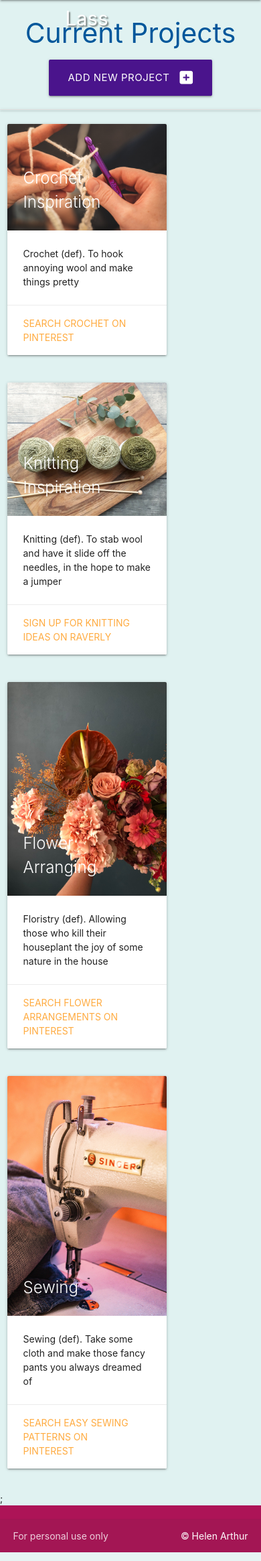
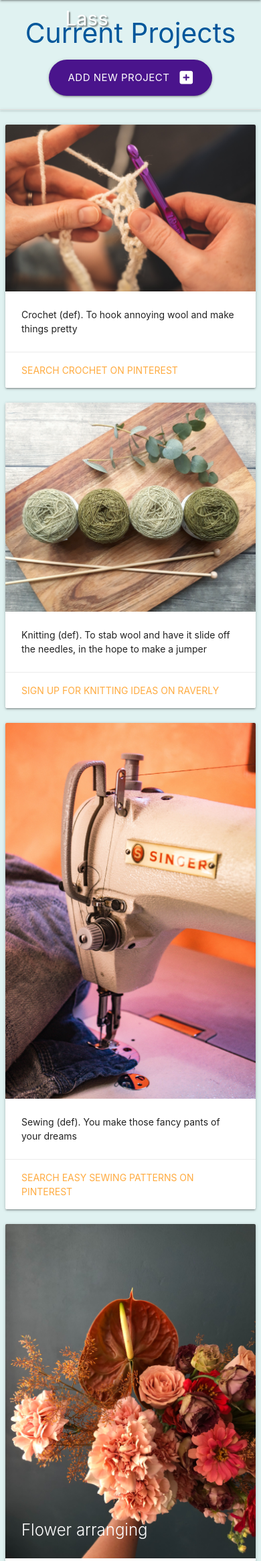
Before and after one commit to HArt11/taskmanager, a Flask app: page /tasks in a window 390 px wide. Shown: the part 56-2386 px from the top of the page at 67% size. Run offline with Flask 3, Linux system fonts and the light colour scheme.

Commit message:
cards aligned to columns and now responsive

```diff
--- a/taskmanager/static/css/style.css
+++ b/taskmanager/static/css/style.css
@@ -16,11 +16,7 @@
     color: rgb(5, 65, 5);
 }
 
-/**card styling **/
 
-card {
-    background-color: rgb(124, 87, 124);
-}
 
 .brand-logo {
     text-shadow: 2px 2px 2px rgb(0, 0, 0, 0.5);
@@ -61,6 +57,45 @@
     position: center;
 }
 
-img.soon {
-    position: center;
+.btn-large {
+    border-radius: 50px;
 }
+
+.btn {
+    border-radius: 10px;
+}
+
+.row {
+    display: flex;
+    flex-wrap: wrap;
+    padding: 0 4px;
+}
+
+/* Create four equal columns that sits next to each other */
+.column {
+    flex: 25%;
+    max-width: 25%;
+    padding: 0 4px;
+}
+
+.column img {
+    margin-top: 8px;
+    vertical-align: middle;
+    width: 100%;
+}
+
+/* Responsive layout - makes a two column-layout instead of four columns */
+@media screen and (max-width: 800px) {
+    .column {
+        flex: 50%;
+        max-width: 50%;
+    }
+}
+
+/* Responsive layout - makes the two columns stack on top of each other instead of next to each other */
+@media screen and (max-width: 600px) {
+    .column {
+        flex: 100%;
+        max-width: 100%;
+    }
+}
--- a/taskmanager/templates/tasks.html
+++ b/taskmanager/templates/tasks.html
@@ -40,30 +40,29 @@
   </li>
   {% endfor %}
 </ul>
-<span>
+
 <div class="row">
-    <div class="col s8 m3">
+  <!--first card-->
+  <div class="column">
     <div class="card">
       <div class="card-image">
         <img src="./static/images/crochet1.jpg" />
         <span class="card-title">Crochet Inspiration</span>
-        </div>
         <div class="card-content">
           <p>Crochet (def). To hook annoying wool and make things pretty</p>
         </div>
         <div class="card-action">
-          <a href="#">Search Crochet on Pinterest</a>
+          <a href="https://www.pinterest.co.uk/search/pins/?q=crochet%20patterns&rs=typed" target="_blank">Search Crochet on Pinterest</a>
         </div>
       </div>
     </div>
   </div>
-  <div class="row">
-    <div class="col s8 m3">
+  <!--second card-->
+  <div class="column">
     <div class="card">
       <div class="card-image">
         <img src="./static/images/knitting1.jpg" />
         <span class="card-title">Knitting Inspiration</span>
-        </div>
         <div class="card-content">
           <p>
             Knitting (def). To stab wool and have it slide off the needles, in
@@ -71,59 +70,51 @@
           </p>
         </div>
         <div class="card-action">
-          <a href="https://www.ravelry.com/invitations"
+          <a href="https://www.ravelry.com/invitations" target="_blank"
             >Sign up for Knitting ideas on Raverly</a
           >
         </div>
         </div>
         </div>
         </div>
-  <div class="row">
-    <div class="col s8 m3">
+
+        <div class="column">
           <div class="card">
             <div class="card-image">
-          <img src="./static/images/flowers1.jpg" />
-          <span class="card-title">Flower Arranging</span>
-        </div>
+              <img src="./static/images/sewing2.jpg" />
+              <span class="card-title">Sewing</span>
               <div class="card-content">
                 <p>
-            Floristry (def). Allowing those who kill their houseplant the joy of
-            some nature in the house
+                  Sewing (def). You make those fancy pants of your dreams
                 </p>
               </div>
               <div class="card-action">
-          <a
-            href="https://www.pinterest.co.uk/search/pins/?rs=ac&len=2&q=flower%20arrangements%20diy&eq=flower%20arr&etslf=6739"
-            target="_blank"
-            >Search Flower Arrangements on Pinterest</a
-          >
+        <a href="https://www.pinterest.co.uk/search/pins/?q=easy%20sewing%20patterns&rs=typed" target="_blank">Search easy
+            Sewing patterns on Pinterest</a>
               </div>
             </div>
           </div>
         </div>
-  <div class="row">
-    <div class="col s8 m3">
+        <div class="column">
           <div class="card">
             <div class="card-image">
-          <img src="./static/images/sewing2.jpg" />
-          <span class="card-title">Sewing</span>
+              <img src="./static/images/flowers1.jpg" />
+              <span class="card-title">Flower arranging</span>
             </div>
             <div class="card-content">
               <p>
-            Sewing (def). Take some cloth and make those fancy pants you always
-            dreamed of
+                Floristry (def). To make dead flowers look pretty. We know you kill the houseplants
               </p>
             </div>
             <div class="card-action">
-          <a
-            href="https://www.pinterest.co.uk/search/pins/?q=easy%20sewing%20patterns&rs=typed"
-            target="_blank"
-            >Search easy Sewing patterns on Pinterest</a
-          >
+        <a href="https://www.pinterest.co.uk/search/pins/?rs=ac&len=2&q=flower%20arrangements%20diy&eq=flower%20arr&etslf=6739"
+            target="_blank">Search Flower Arrangements on Pinterest</a>
+            </div>
+
+        </div>
+
+        {% endblock %}
       </div>
     </div>
   </div>
 </div>
-</span>
-
-; {% endblock %}
```
Also changed, not shown: taskmanager/templates/index.html (+6 -5 lines), taskmanager/templates/register.html (deleted, +0 -37 lines), taskmanager/routes.py (line endings or trailing spaces). Lines whose indentation alone changed are shown as unchanged.
